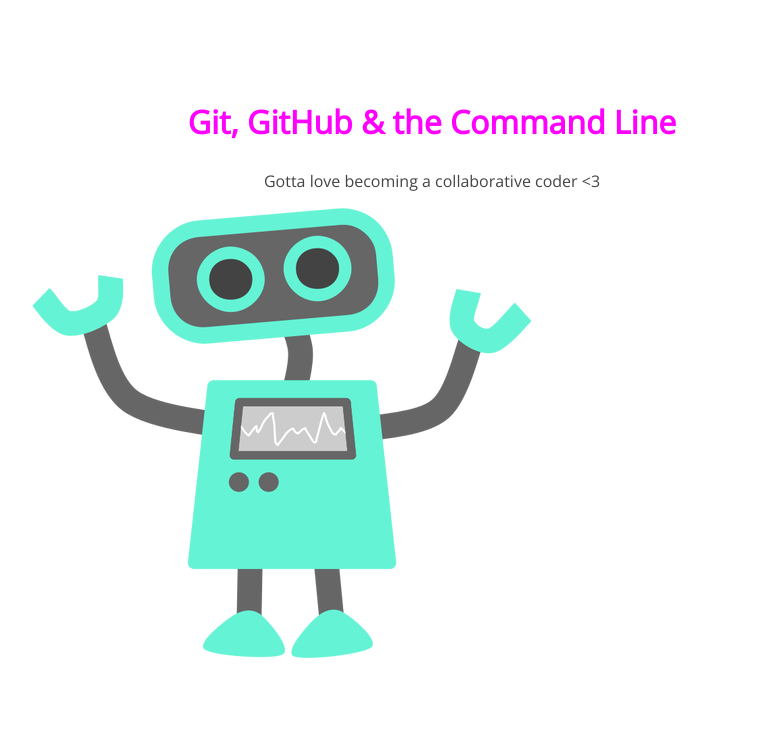
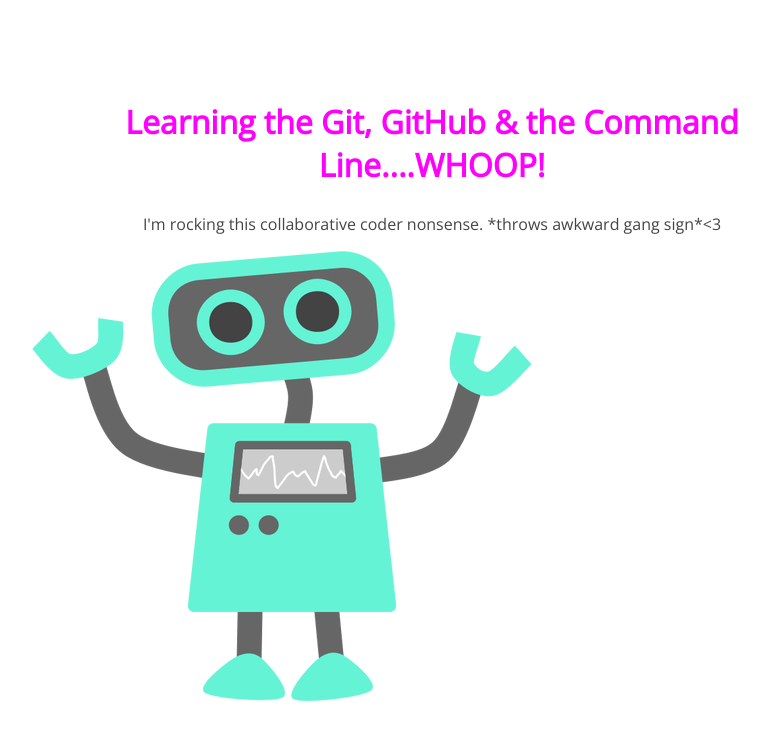
Before and after one commit to kaylaparks/105-project, a plain HTML site: page index.html in a window 1280 px wide. Shown: the whole page, without its empty margins (208-977 px from the left). Drawn offline with nearby package versions, Linux system fonts and the light colour scheme.

Commit message:
changes the text in h1 and p tags

```diff
--- a/index.html
+++ b/index.html
@@ -8,8 +8,8 @@
 </head>
 <body>
 	<section>
-		<h1>Git, GitHub & the Command Line</h1>
-		<p>Gotta love becoming a collaborative coder <3</p>
+		<h1>Learning the Git, GitHub & the Command Line....WHOOP!</h1>
+		<p>I'm rocking this collaborative coder nonsense. *throws awkward gang sign*<3</p>
 		<img src="img/happy-blue-robot.png">
 	</section>
 </body>
```
